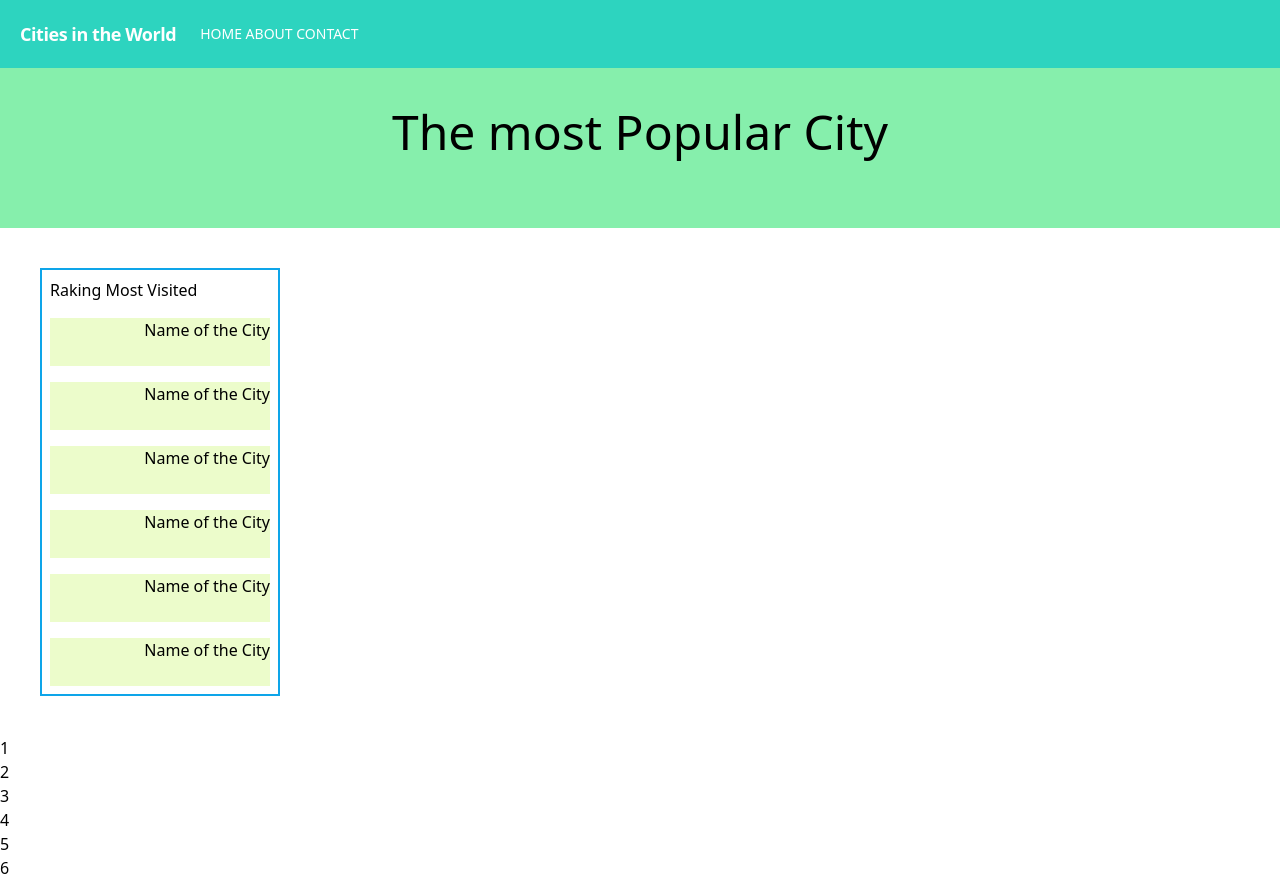
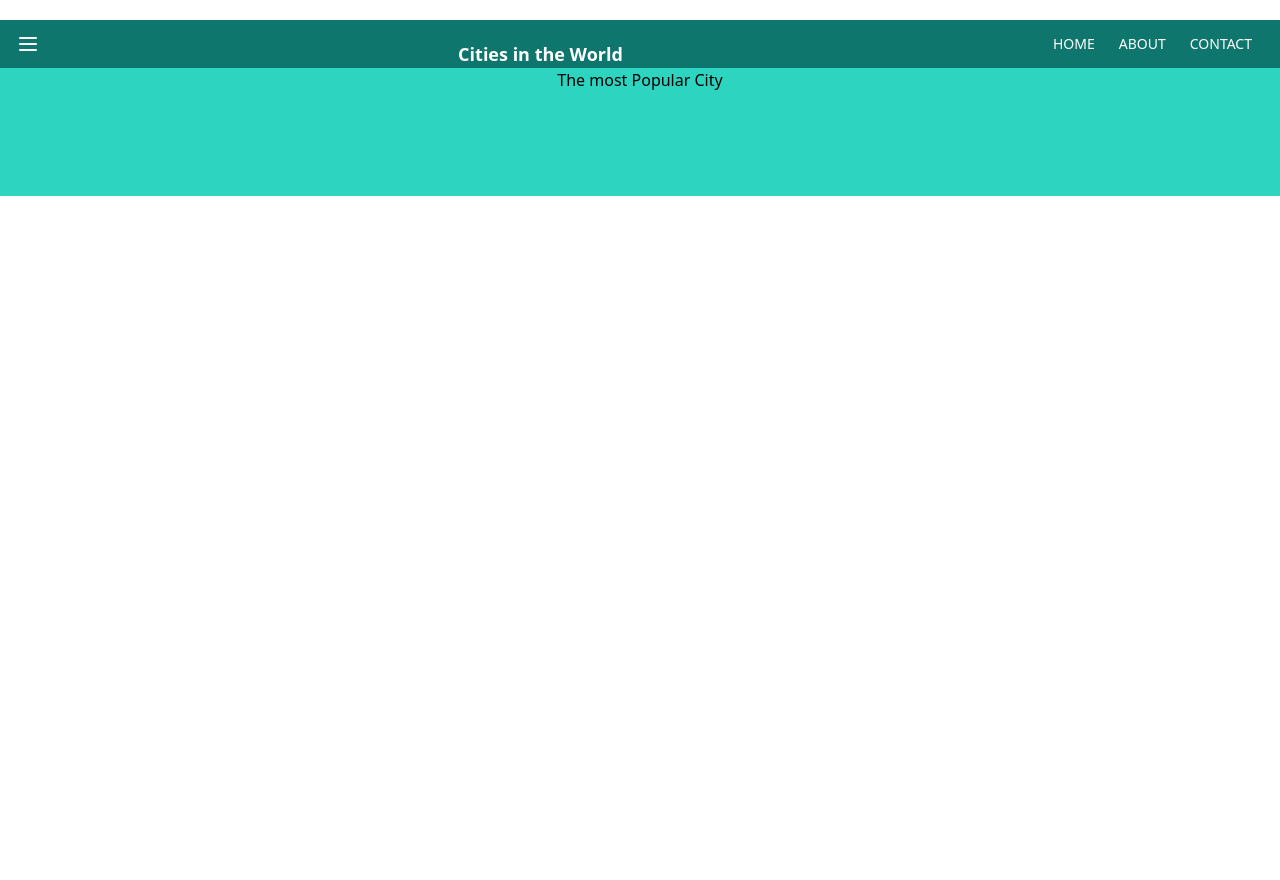
Before and after one commit to Carol21d/CitiesintheWorldTw, a website: page index.html in a window 1280 px wide. After the commit the page ends 800 px from the top, so only its background shows below. Drawn offline with Linux system fonts and the light colour scheme.

Commit message:
header and nav added

```diff
--- a/index.html
+++ b/index.html
@@ -9,39 +9,50 @@
   <title>Document</title>
 </head>
 
-<body>
-  <nav class="flex items-center justify-between flex-wrap bg-teal-400 p-5">
-    <div class="flex items-center flex-shrink-0 text-white mr-6">
-      <span class="font-bold text-lg tracking-tight">Cities in the World</span>
+<body >
+  <header class="mt-5 bg-teal-700 justify-center">
+    <div class="flex flex-wrap items-center justify-between w-full py-4 md:py-0 px-4 text-lg text-white">
+      <svg
+      xmlns="http://www.w3.org/2000/svg"
+      id="menu-button"
+      class="h-6 w-6 cursor-pointer md:hidden block"
+      fill="none"
+      viewBox="0 0 24 24"
+      stroke="currentColor"
+    >
+      <path
+        stroke-linecap="round"
+        stroke-linejoin="round"
+        stroke-width="2"
+        d="M4 6h16M4 12h16M4 18h16"
+      />
+    </svg>
+      <p class="font-bold text-lg mx-5 mt-5">Cities in the World</p>
+      <nav id="nav-container" class="flex flex-row justify-end text-sm  text-center  p-2">
+        <a href="#" class="flex  bg-black text-center p-2 px-3">HOME</a>
+        <a href="#" class="flex text-center p-2 px-3">ABOUT</a>
+        <a href="#" class="flex text-center p-2 px-3">CONTACT</a>
+      </nav>
     </div>
-    <div class="block lg:hidden">
-      <button id='boton'
-        class="flex items-center px-3 py-2 border rounded text-teal-200 border-teal-400 hover:text-white hover:border-white">
-        <svg class="fill-current h-3 w-3" viewBox="0 0 20 20">
-          <title>Menu</title>
-          <path d="M0 3h20v2H0V3zm0 6h20v2H0V9zm0 6h20v2H0v-2z" />
-        </svg>
-      </button>
-    </div>
-    <div id='menu' class="w-full block flex-grow lg:flex lg:items-center lg:w-auto">
-      <div class="text-sm lg:flex-grow">
-        <a href="#" class="block mt-4 lg:inline-block lg:mt-0 text-white hover:text-black ">
-          HOME
-        </a>
-        <a href="#" class="block mt-4 lg:inline-block lg:mt-0 text-white hover:text-black ">
-          ABOUT
-        </a>
-        <a href="#" class="block mt-4 lg:inline-block lg:mt-0 text-white hover:text-black ">
-          CONTACT
-        </a>
-      </div>
-    </div>
-  </nav>
-  <div class="flex justify-center bg-green-300 p-5 h-40">
-    <h2 class="absolute text-5xl mt-5">The most Popular City</h2>
+  </header>
+  <div class="bg-teal-400 h-32 flex  justify-center">
+    <h2 class="">The most Popular City</h2>
   </div>
 
-  <div class="flex flex-col border-solid border-2 border-sky-500 m-10 w-60">
+
+
+
+
+
+
+  <!-- <div class="flex justify-center bg-green-300 p-5 h-40">
+    <h2 class="absolute text-5xl mt-5">The most Popular City</h2>
+  </div> -->
+
+
+
+
+  <!-- <div class="flex flex-col border-solid border-2 border-sky-500 m-10 w-60">
     <h2 class="m-2 ">Raking Most Visited</h2>
     <div class="m-2 bg-lime-100 h-12 text-end">Name of the City</div>
     <div class="m-2 bg-lime-100 h-12 text-end">Name of the City</div>
@@ -58,7 +69,7 @@
     <div>4</div>
     <div>5</div>
     <div>6</div>
-  </div>
+  </div> -->
 
 </body>
 
```
